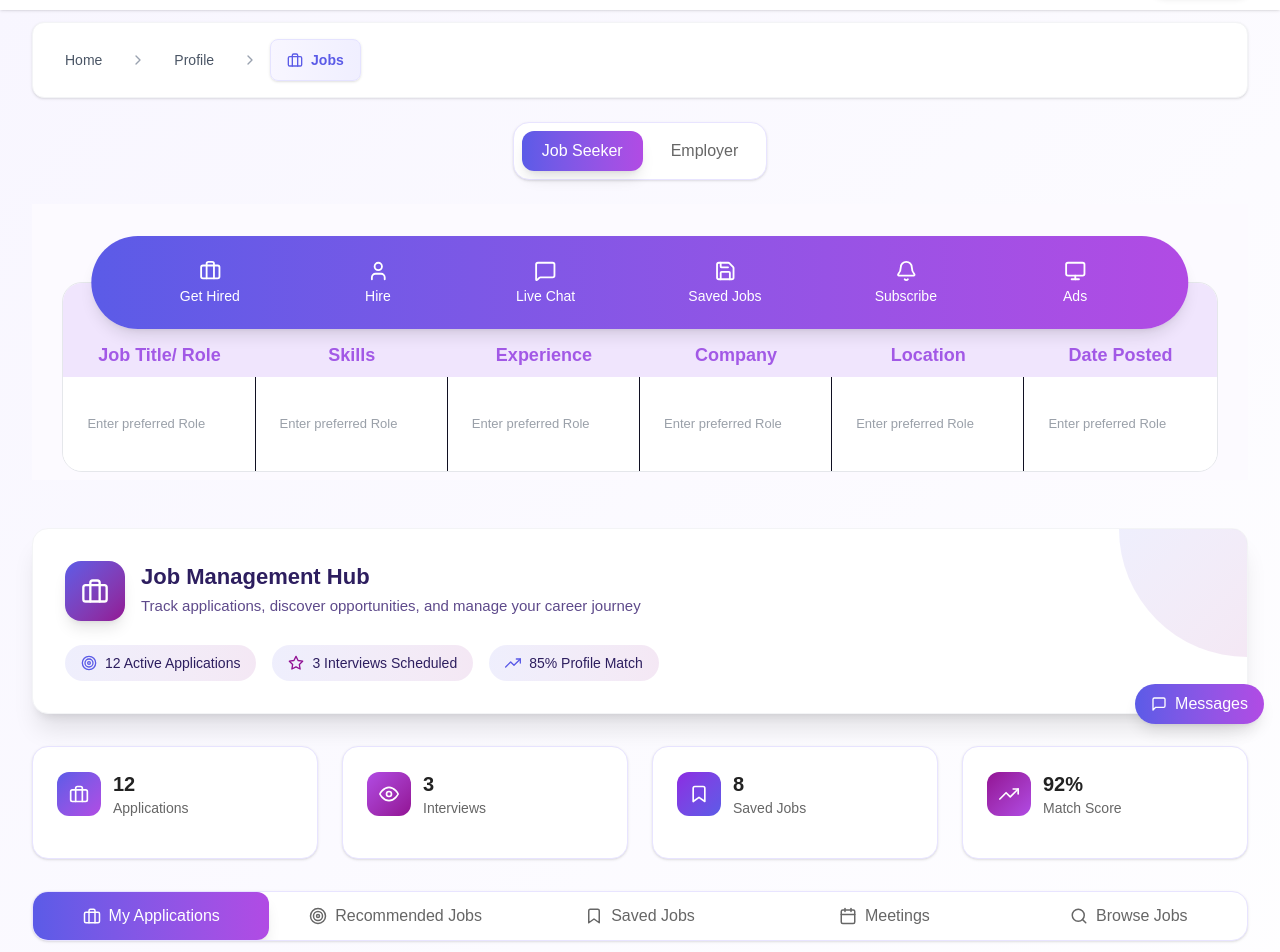
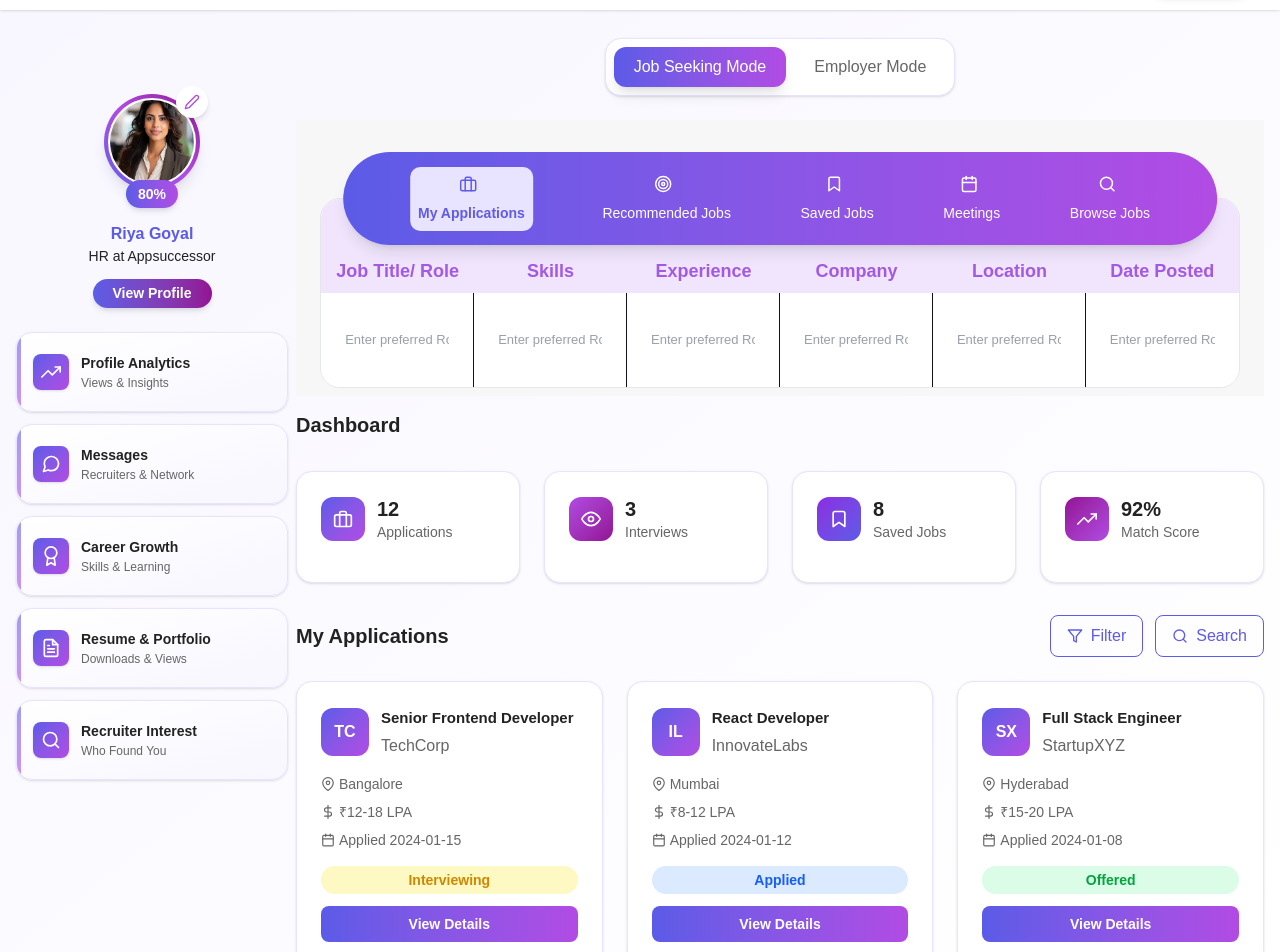
Before and after one commit to ArpitNavadiya/staffbook_arpit_new, a Next.js app: page /profile/jobs in a window 1280 px wide. Shown: the part 60-1012 px from the top of the page. Built offline with nearby package versions, Linux system fonts and the light colour scheme.

Commit message:
new changes

```diff
--- a/src/app/layout.tsx
+++ b/src/app/layout.tsx
@@ -34,7 +34,7 @@ export default function RootLayout({
         <AuthProvider>
         <Navbar />
         {children}
-        <MessageWidget />
+        {/* <MessageWidget /> */}
         <Footer />
         </AuthProvider>
       </body>
--- a/src/app/profile/jobs/page.tsx
+++ b/src/app/profile/jobs/page.tsx
@@ -20,8 +20,25 @@ import {
   FiChevronRight,
 } from "react-icons/fi";
 import { useAuth } from "@/context/AuthContext";
-import JobSearchBar from "@/components/shared/SubMenu";
-import FilterPanel from "@/components/shared/FilterPanel";
+import ProfileSidebar from "@/components/shared/ProfileSidebar";
+
+
+export const menuItems = [
+  { icon: <FiBriefcase size={18} />, label: 'My Applications', key: 'applications' },
+  { icon: <FiTarget size={18} />, label: 'Recommended Jobs', key: 'recommendations' },
+  { icon: <FiBookmark size={18} />, label: 'Saved Jobs', key: 'saved' },
+  { icon: <FiCalendar size={18} />, label: 'Meetings', key: 'meetings' },
+  { icon: <FiSearch size={18} />, label: 'Browse Jobs', key: 'browse' },
+];
+
+export const inputLabels = [
+  'Job Title/ Role',
+  'Skills',
+  'Experience',
+  'Company',
+  'Location',
+  'Date Posted',
+];
 
 interface JobApplication {
   id: string;
@@ -514,10 +531,14 @@ export default function JobManagement() {
   };
 
   return (
-    <div className="profile-page min-h-screen bg-gradient-to-br from-[#F8F6FF] to-white p-4 md:p-6 lg:p-8 mt-[50px]">
-      <div className="max-w-7xl mx-auto">
+    <div className="profile-page min-h-screen bg-gradient-to-br from-[#F8F6FF] to-white pt-4 md:pt-6 lg:pt-8 mt-[50px]">
+      <div className="flex gap-6 w-full">
+        <div className="w-[20%] flex-shrink-0">
+          <ProfileSidebar />
+        </div>
+        <div className="w-[80%] flex-1 m-4">
         {/* Enhanced Breadcrumb */}
-        <div className="mb-6 p-4 bg-white rounded-xl shadow-sm border border-gray-100">
+        {/* <div className="mb-6 p-4 bg-white rounded-xl shadow-sm border border-gray-100">
           <nav
             className="flex items-center text-sm font-medium"
             aria-label="Breadcrumb"
@@ -562,7 +583,7 @@ export default function JobManagement() {
               </li>
             </ol>
           </nav>
-        </div>
+        </div> */}
 
         {/* Dual view toggle */}
         <div className="flex justify-center mb-6">
@@ -577,7 +598,7 @@ export default function JobManagement() {
                     : "text-[#666] hover:text-[#5B5BE7] hover:bg-[#F8F6FF]"
                 }`}
               >
-                {m === "seeker" ? "Job Seeker" : "Employer"}
+                {m === "seeker" ? "Job Seeking Mode" : "Employer Mode"}
               </button>
             ))}
           </div>
@@ -829,13 +850,73 @@ export default function JobManagement() {
           </div>
         ) : (
           <>
-            <JobSearchBar bgColor="#FCFAFF" className="mb-12" />
+            {/* <JobSearchBar bgColor="#FCFAFF" className="mb-12" /> */}
+            <section
+              className={`w-full  bg-[#F7F7F8] py-6 md:py-2 relative hidden md:block mb-4`}
+            >
+              <div className="w-full max-w-[95%] mx-auto relative px-2 md:px-0">
+                {/* Floating Menu */}
+
+                <div className="absolute top-[-46px] left-1/2 -translate-x-1/2 w-full max-w-[95%] h-[93px] bg-gradient-to-r from-[#5b5be7] to-[#b14be4] rounded-full shadow-lg flex items-center justify-around px-2 md:px-8 z-10 overflow-x-auto gap-2 md:gap-0">
+                  {menuItems.map((item, index) => {
+                    return (
+                      <div
+                        key={item.key}
+                        onClick={() => setActiveTab(item.key as any)}
+                        className={`flex flex-col items-center text-white text-xs md:text-sm min-w-[50px] cursor-pointer ${
+                          activeTab === item.key ? 'bg-[#E8E4FF] text-[#605BE7] p-2 rounded-[10px]' : ''
+                        }`}
+                      >
+                        <span className={`block w-6 h-6 ${
+                          activeTab === item.key ? 'text-[#605BE7]' : ''
+                        }`}>
+                          {item.icon}
+                        </span>
+                        <span className={`mt-1 whitespace-nowrap ${
+                          activeTab === item.key ? 'font-bold text-[#605BE7]' : ''
+                        }`}>
+                          {item.label}
+                        </span>
+                      </div>
+                    );
+                  })}
+                </div>
+                {/* Main Input Box */}
+                <div className="mt-[70px] h-[190px]  bg-white rounded-[20px] overflow-hidden border border-gray-200 flex flex-col">
+                  {/* Top Row (Labels) */}
+                  <div className="grid grid-cols-6 bg-[#F0E5FD] h-[50%]">
+                    {inputLabels.map((label, index) => (
+                      <div
+                        key={index}
+                        className="flex items-end justify-center px-2 pb-2  text-xs md:text-lg font-semibold text-[#a259e6]"
+                      >
+                        {label}
+                      </div>
+                    ))}
+                  </div>
+
+                  {/* Bottom Row (Inputs) */}
+                  <div className="grid grid-cols-6 h-[50%] bg-white">
+                    {inputLabels.map((_, index) => (
+                      <div
+                        key={index}
+                        className="flex items-center justify-center px-3 border-r last:border-r-0"
+                      >
+                        <input
+                          type="text"
+                          placeholder="Enter preferred Role"
+                          className="w-full text-[13px] text-gray-700  px-3 py-2 outline-none focus:ring-2 focus:ring-[#a259e6]"
+                        />
+                      </div>
+                    ))}
+                  </div>
+                </div>
+              </div>
+            </section>
             {/* Job Management Hub Box - Homepage Consistent Design */}
-            <div className="mb-8 bg-white rounded-2xl shadow-xl border border-gray-100 p-8 relative overflow-hidden">
-              {/* Background Gradient Accent */}
+            {/* <div className="mb-8 bg-white rounded-2xl shadow-xl border border-gray-100 p-8 relative overflow-hidden">
               <div className="absolute top-0 right-0 w-32 h-32 bg-gradient-to-br from-[#5B5BE7] to-[#921294] opacity-10 rounded-bl-full"></div>
 
-              {/* Header Content */}
               <div className="relative z-10">
                 <div className="flex items-center gap-4 mb-4">
                   <div className="p-4 rounded-2xl bg-gradient-to-br from-[#5B5BE7] to-[#921294] text-white shadow-lg">
@@ -852,7 +933,6 @@ export default function JobManagement() {
                   </div>
                 </div>
 
-                {/* Quick Stats Row */}
                 <div className="flex flex-wrap gap-4 mt-6">
                   <div className="flex items-center gap-2 px-4 py-2 bg-gradient-to-r from-[#5B5BE7]/10 to-[#921294]/10 rounded-full">
                     <FiTarget className="text-[#5B5BE7]" size={16} />
@@ -874,9 +954,13 @@ export default function JobManagement() {
                   </div>
                 </div>
               </div>
-            </div>
+            </div> */}
 
             {/* Stats Cards */}
+            <div>
+              <h2 className="text-2xl font-bold text-[#222] font-Montserrat mb-8">
+                Dashboard
+              </h2>
               <div className="grid grid-cols-1 md:grid-cols-4 gap-6 mb-8">
                 <div className="bg-white rounded-2xl p-6 shadow-sm border border-[#E8E4FF] hover:shadow-lg transition-all duration-300">
                   <div className="flex items-center gap-3 mb-4">
@@ -926,39 +1010,12 @@ export default function JobManagement() {
                   </div>
                 </div>
               </div>
+            </div>
 
             {/* Tab Navigation */}
-
-            <div className="bg-white rounded-2xl p-2 md:p-0 mx-0 px-0 shadow-sm border border-[#E8E4FF] mb-8 w-full overflow-hidden">
-              {/* Desktop: evenly-spaced 5 tabs across full width */}
+            {/* <div className="bg-white rounded-2xl p-2 md:p-0 mx-0 px-0 shadow-sm border border-[#E8E4FF] mb-8 w-full overflow-hidden">
               <div className="hidden md:grid md:grid-cols-5 md:gap-2">
-                {[
-                  {
-                    key: "applications",
-                    label: "My Applications",
-                    icon: <FiBriefcase size={18} />,
-                  },
-                  {
-                    key: "recommendations",
-                    label: "Recommended Jobs",
-                    icon: <FiTarget size={18} />,
-                  },
-                  {
-                    key: "saved",
-                    label: "Saved Jobs",
-                    icon: <FiBookmark size={18} />,
-                  },
-                  {
-                    key: "meetings",
-                    label: "Meetings",
-                    icon: <FiCalendar size={18} />,
-                  },
-                  {
-                    key: "browse",
-                    label: "Browse Jobs",
-                    icon: <FiSearch size={18} />,
-                  },
-                ].map((tab) => (
+                {menuItems.map((tab) => (
                   <button
                     key={tab.key}
                     onClick={() => setActiveTab(tab.key as any)}
@@ -974,7 +1031,6 @@ export default function JobManagement() {
                 ))}
               </div>
 
-              {/* Mobile: horizontal scrollable row */}
               <div className="md:hidden overflow-x-auto">
                 <div className="flex gap-2 min-w-max px-2 py-2">
                   {[
@@ -1019,7 +1075,7 @@ export default function JobManagement() {
                   ))}
                 </div>
               </div>
-            </div>
+            </div> */}
 
             {/* Content based on active tab */}
             {activeTab === "applications" && (
@@ -1469,5 +1525,6 @@ export default function JobManagement() {
         )}
         </div>
       </div>
+    </div>
   );
 }
--- a/src/app/profile/notifications/page.tsx
+++ b/src/app/profile/notifications/page.tsx
@@ -203,7 +203,7 @@ export default function Notifications() {
     <div className="min-h-screen bg-gradient-to-br from-[#F8F6FF] to-white p-4 md:p-6 lg:p-8 mt-[50px]">
       <div className="max-w-4xl mx-auto">
         {/* Enhanced Breadcrumb */}
-        <div className="mb-6 p-4 bg-white rounded-xl shadow-sm border border-gray-100">
+        {/* <div className="mb-6 p-4 bg-white rounded-xl shadow-sm border border-gray-100">
           <nav
             className="flex items-center text-sm font-medium"
             aria-label="Breadcrumb"
@@ -248,7 +248,7 @@ export default function Notifications() {
               </li>
             </ol>
           </nav>
-        </div>
+        </div> */}
         {/* Header */}
         <div className="mb-8 mt-12">
           <div className="flex flex-col md:flex-row justify-between items-start md:items-center gap-4">
--- a/src/app/signup/page.tsx
+++ b/src/app/signup/page.tsx
@@ -15,7 +15,7 @@ export default function Page() {
   const handleSubmit = (e: React.FormEvent<HTMLFormElement>) => {
     e.preventDefault();
     signup("test","test@abc.com","1111")
-    router.push('/home')
+    router.push('/networking')
     // handle signup logic here
   };
 
--- a/src/components/shared/NotificationsModal.tsx
+++ b/src/components/shared/NotificationsModal.tsx
@@ -2,6 +2,7 @@
 import { useState, useEffect } from 'react';
 import { FiX } from 'react-icons/fi';
 import Image from 'next/image';
+import Link from 'next/link';
 
 interface Notification {
   id: string;
@@ -140,7 +141,8 @@ const NotificationsModal: React.FC<NotificationsModalProps> = ({ isOpen, onClose
           {/* Notifications List */}
           <div className="px-4 pb-4 space-y-2">
             {notifications.map((notification) => (
-              <div
+              <Link
+                href="/profile/notifications"
                 key={notification.id}
                 className="flex items-start gap-3 p-3 rounded-lg bg-[#F3EFFF] hover:bg-[#E8E4FF] transition-colors cursor-pointer"
               >
@@ -187,7 +189,7 @@ const NotificationsModal: React.FC<NotificationsModalProps> = ({ isOpen, onClose
                     {notification.timeAgo}
                   </span>
                 </div>
-              </div>
+              </Link>
             ))}
           </div>
         </div>
--- a/src/components/shared/ProfileSidebar.tsx
+++ b/src/components/shared/ProfileSidebar.tsx
@@ -24,22 +24,22 @@ const enhancedCards: EnhancedCardItem[] = [
     route: '/profile/analytics',
     color: 'from-[#5B5BE7] to-[#B14BE4]'
   },
-  {
-    id: 'jobs',
-    icon: <FiBriefcase size={20} />,
-    title: 'Job Applications',
-    subtitle: 'Applied & Saved',
-    route: '/profile/jobs',
-    color: 'from-[#B14BE4] to-[#921294]'
-  },
-  {
-    id: 'network',
-    icon: <FiUsers size={20} />,
-    title: 'My Network',
-    subtitle: 'Connections',
-    route: '/profile/network',
-    color: 'from-[#5B5BE7] to-[#8B2AE2]'
-  },
+  // {
+  //   id: 'jobs',
+  //   icon: <FiBriefcase size={20} />,
+  //   title: 'Job Applications',
+  //   subtitle: 'Applied & Saved',
+  //   route: '/profile/jobs',
+  //   color: 'from-[#B14BE4] to-[#921294]'
+  // },
+  // {
+  //   id: 'network',
+  //   icon: <FiUsers size={20} />,
+  //   title: 'My Network',
+  //   subtitle: 'Connections',
+  //   route: '/profile/network',
+  //   color: 'from-[#5B5BE7] to-[#8B2AE2]'
+  // },
   {
     id: 'messages',
     icon: <FiMessageCircle size={20} />,
@@ -73,15 +73,15 @@ const enhancedCards: EnhancedCardItem[] = [
     route: '/profile/insights',
     color: 'from-[#5B5BE7] to-[#B14BE4]'
   },
-  {
-    id: 'notifications',
-    icon: <FiBell size={20} />,
-    title: 'Notifications',
-    subtitle: 'Updates & Alerts',
-    route: '/profile/notifications',
-    color: 'from-[#921294] to-[#8B2AE2]',
-    isNew: true
-  }
+  // {
+  //   id: 'notifications',
+  //   icon: <FiBell size={20} />,
+  //   title: 'Notifications',
+  //   subtitle: 'Updates & Alerts',
+  //   route: '/profile/notifications',
+  //   color: 'from-[#921294] to-[#8B2AE2]',
+  //   isNew: true
+  // }
 ];
 
 export default function ProfileSidebar() {
--- a/src/constants/siteconfig.ts
+++ b/src/constants/siteconfig.ts
@@ -192,10 +192,10 @@ export const SITE_CONFIG = {
   },
   navbar: {
     navLinks: [
-      { label: 'Jobs', href: '/jobs' },
-      { label: 'Networking', href: '/networking' },
-      { label: 'My Connections', href: '/myconnection' },
-      { label: 'Services', href: '/services' },
+      { label: 'Jobs', href: '/job-market' },
+      { label: 'Networking', href: '/networks' },
+      { label: 'My Connections', href: '/connections' },
+      { label: 'Services', href: '/service' },
     ],
     signUp: 'Sign up',
   },
@@ -335,9 +335,10 @@ export const SITE_CONFIG = {
   },
 };
 export const LOGGED_IN_LINKS = [
-  { label: 'Home', href: '/home' },
-  { label: 'Jobs', href: '/jobs' },
+  // { label: 'Home', href: '/home' },
   { label: 'Networking', href: '/networking' },
+  // { label: 'Jobs', href: '/jobs' },
+  { label: 'Jobs', href: '/profile/jobs' },
   { label: 'My Connections', href: '/connections' },
   { label: 'Services', href: '/services' },
 ];
```
Also changed, not shown: src/app/connections/page.tsx (added, +25 -0 lines), src/app/job-market/page.tsx (added, +25 -0 lines), src/app/networks/page.tsx (added, +25 -0 lines), src/app/service/page.tsx (added, +25 -0 lines), src/components/Navbar.tsx (+51 -50 lines). Lines whose indentation alone changed are shown as unchanged.
